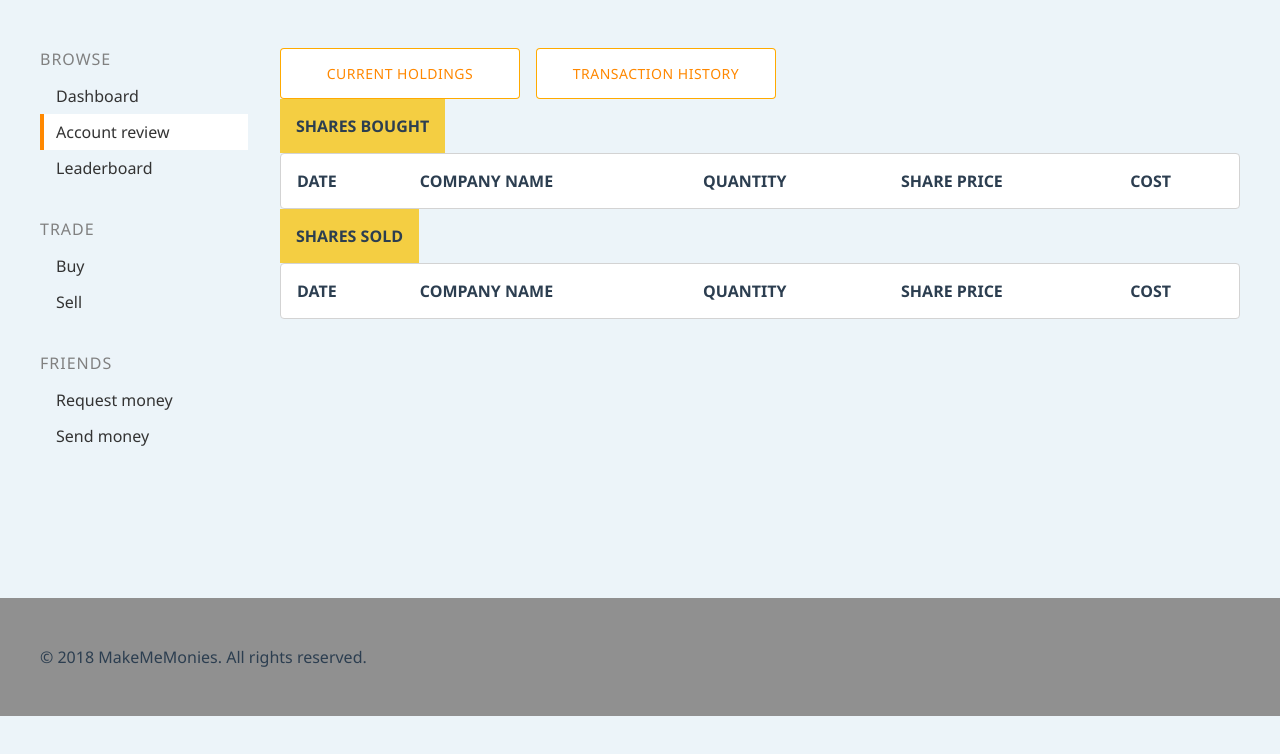
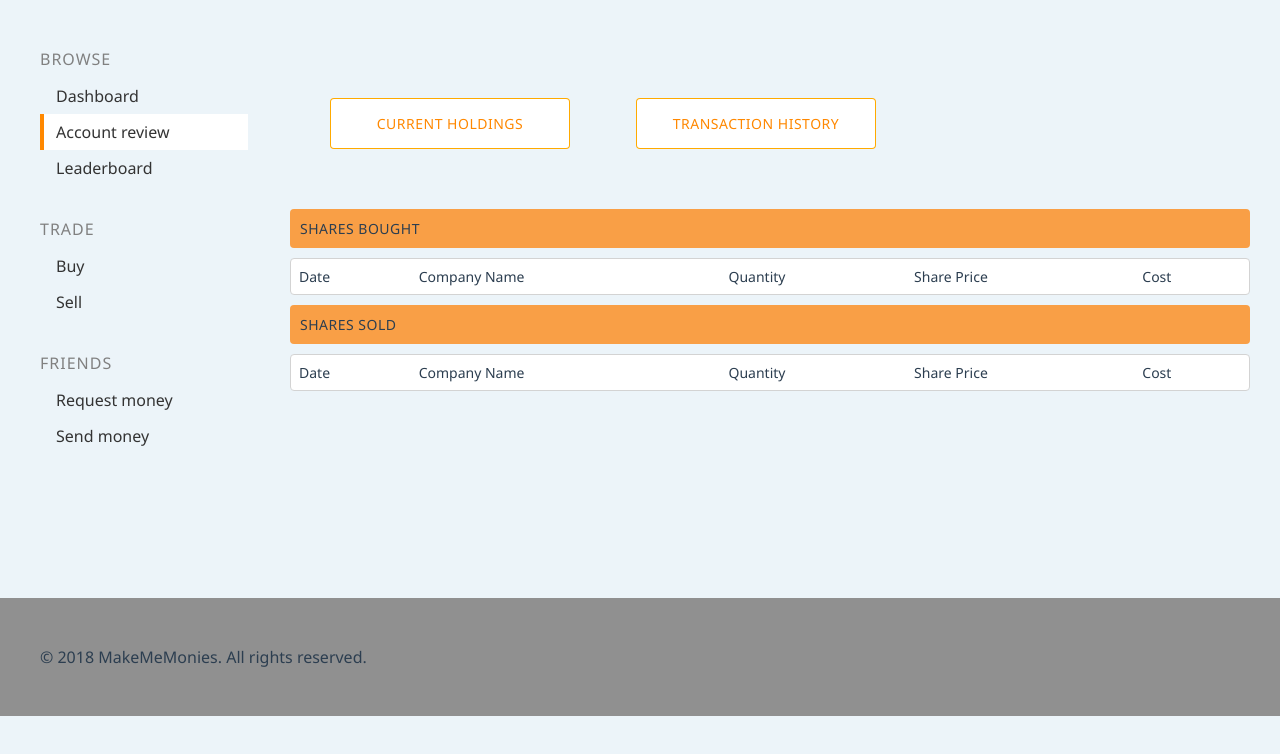
Before and after one commit to Pancrisp/meed-client, a Vue app: page /review in a window 1280 px wide. Shown: the top 754 px of the page. Built offline with nearby package versions, Linux system fonts and the light colour scheme.

Commit message:
realigning key table elements

```diff
--- a/src/views/Review.vue
+++ b/src/views/Review.vue
@@ -10,8 +10,10 @@
       <div v-if="showHoldings"></div>
       <!-- Transaction history -->
   <div class = "container">
-    <th class="sharesBought"> Shares Bought
-    </th>
+
+    <div class="sharesBought"> Shares Bought
+          </div>
+
     <table>
       <thead>
         <tr>
@@ -34,8 +36,9 @@
       </thead>
     </table>
 
-    <th class="sharesSold"> Shares Sold
-    </th>
+    <div class="sharesSold"> Shares Sold
+    </div>
+
     <table>
       <thead>
         <tr>
@@ -89,6 +92,7 @@ export default {
 }
 
 .btn {
+  margin: 50px;
   margin-right: 1rem;
   padding: 16px;
   color: var(--primary-color);
@@ -112,7 +116,14 @@ export default {
 .sharesSold {
   width: 100%;
   max-width: 100%;
-  background-color: #f4ce42;
+  background-color: #f99f46;
+  font-size: 14px;
+  font-weight: 500;
+  text-transform: uppercase;
+  margin: 10px;
+  letter-spacing: 0.5px;
+  border-radius: 4px;
+  padding: 10px;
 }
 
 table {
@@ -120,15 +131,21 @@ table {
   background: #fff;
   border: 1px solid #d3d3d3;
   border-radius: 4px;
+  margin: 10px;
 }
 
 th {
-  padding: 1rem;
-  text-transform: uppercase;
+  padding: 0.5rem;
+  font-size: 14px;
+  font-weight: 500;
+}
+
+tr:nth-child(even) {
+  background-color: #f2f2f2;
 }
 
 thead {
   text-align: left;
-  margin-right: 1rem;
+  margin-right: 0.5rem;
 }
 </style>
```
